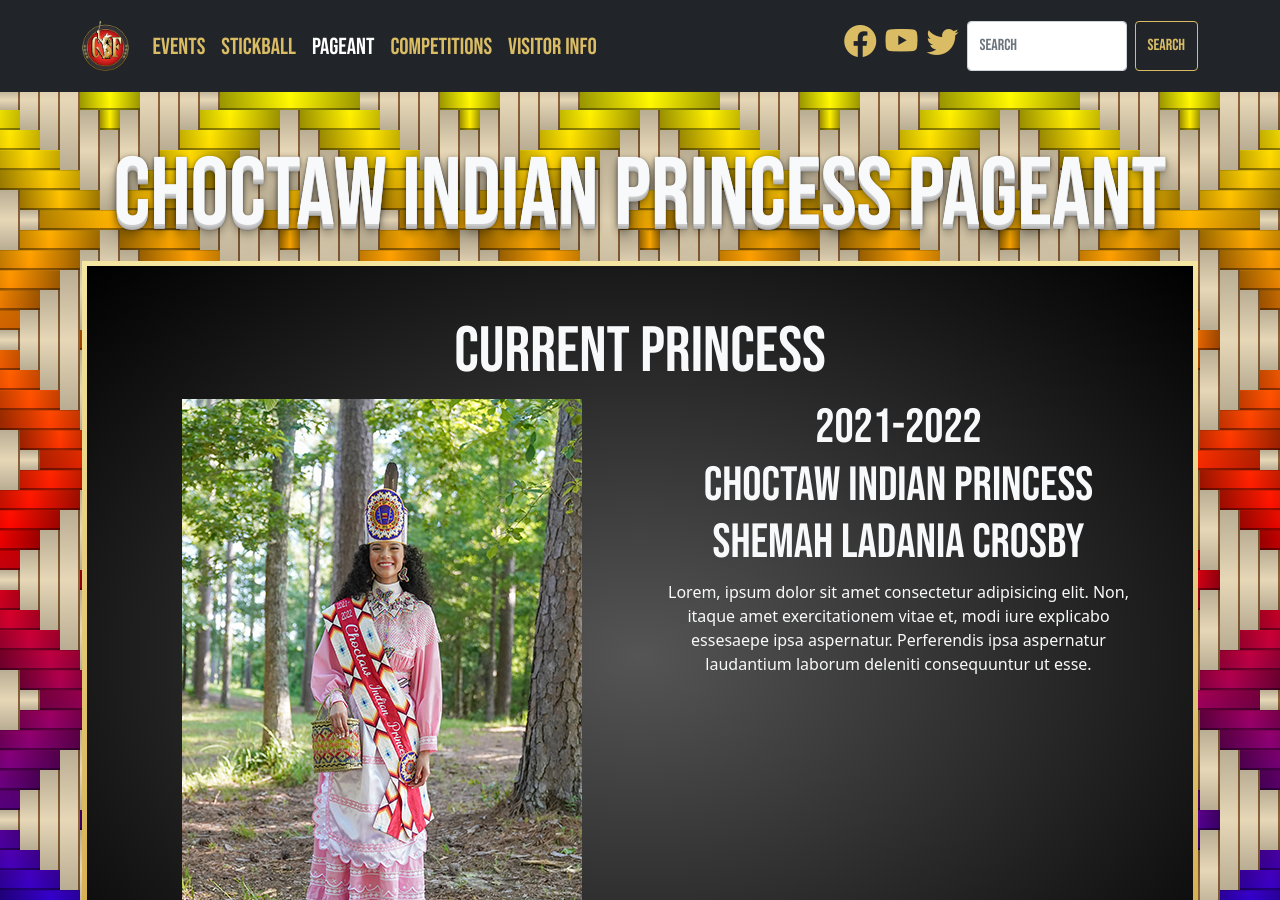
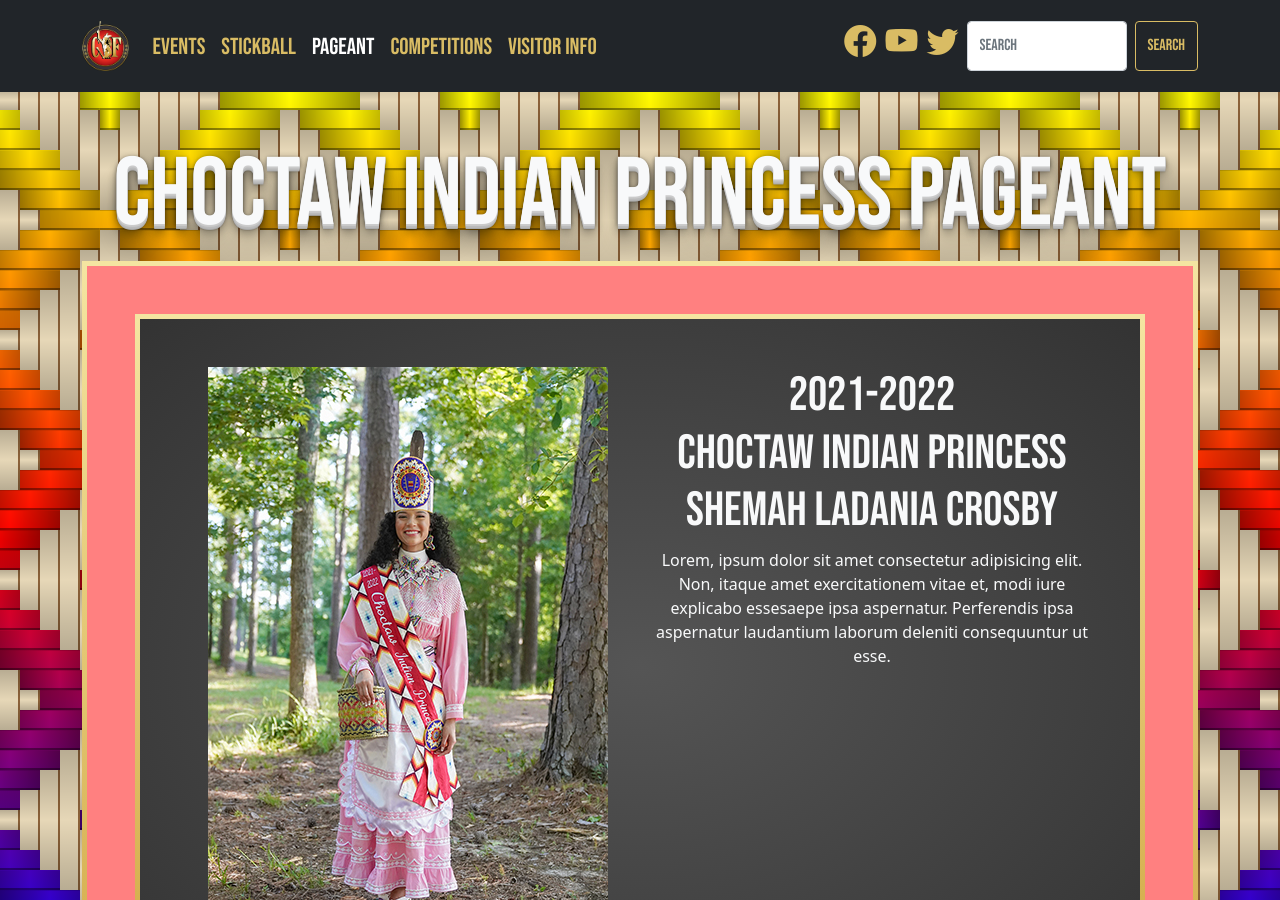
Before and after one commit to smattera/smattera.github.io, a Jekyll site: the page built from pageant/index.md, in a window 1280 px wide and 900 px high. Built offline with Jekyll 4.4.1, drawn with Linux system fonts in a browser that asks for light colours; nearby versions of some CDN libraries.

Commit message:
Update pageant.html

```diff
--- a/_includes/pageant.html
+++ b/_includes/pageant.html
@@ -1,8 +1,8 @@
 <section class="basket-bg py-5 text-center text-bg">
   <div class="container">
     <h1 class="shadow-text">Choctaw Indian Princess Pageant</h1>
-    <div class="card-gold-border p-5" style="background: radial-gradient(#555, #000)">
-      <h2>Current Princess</h2>
+    <div class="card-gold-border p-5" style="background: rgba(255,128,128,1)">
+      <div class="card-gold-border p-5" style="background: radial-gradient(#555, #333)">
         <div class="row">
           <div class="col">
             <img src="../assets/img/princess.jpg" alt="Shemah Ladania Crosby" class="img-fluid">
@@ -13,6 +13,7 @@
           </div>
         </div>
       </div>
-    <h2 class="shadow-text">Contestants</h2>
+    </div>
+    <h2 class="shadow-text py-5">Contestants</h2>
   </div>
 </section>
```
Lines whose indentation alone changed are shown as unchanged.
